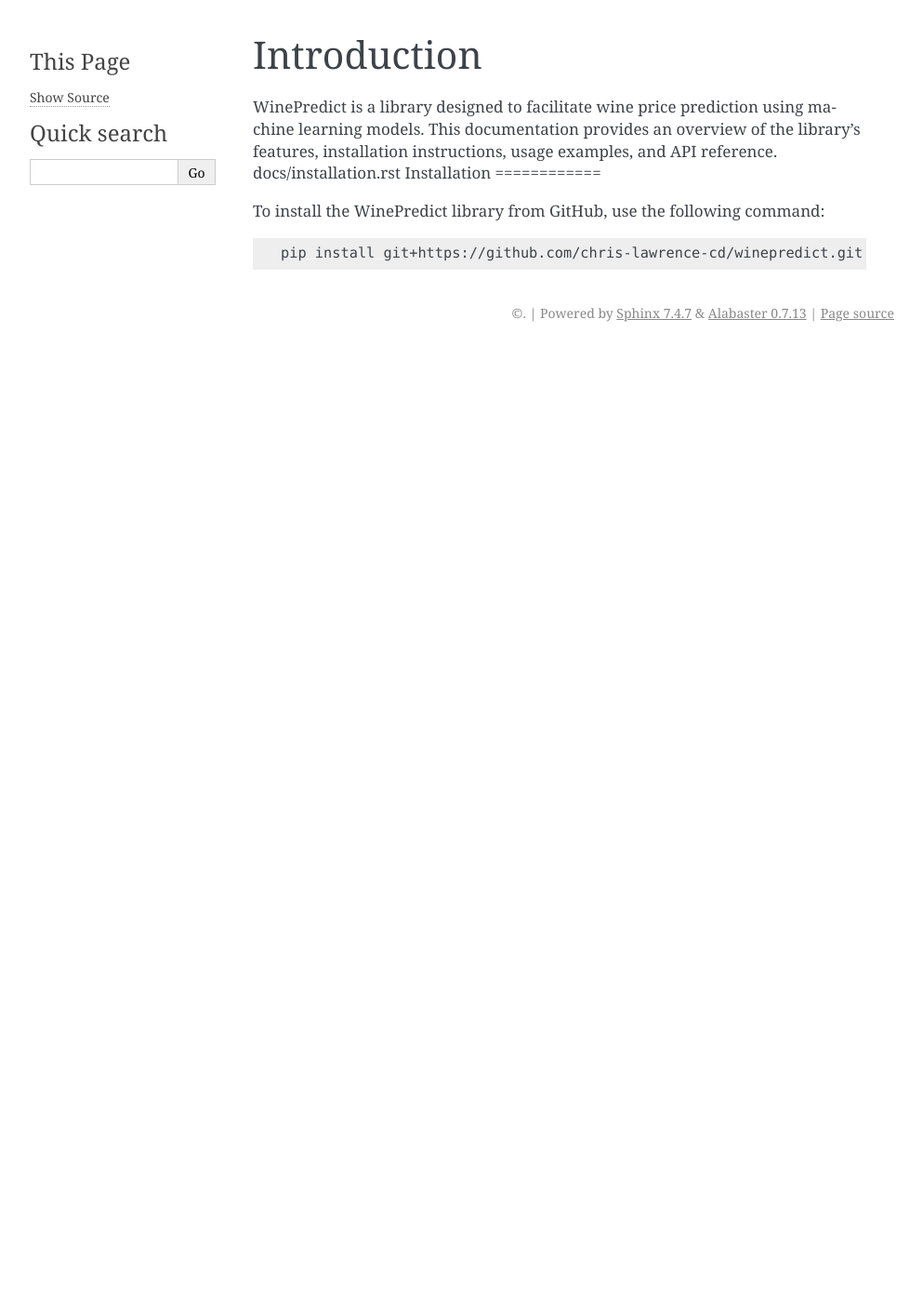
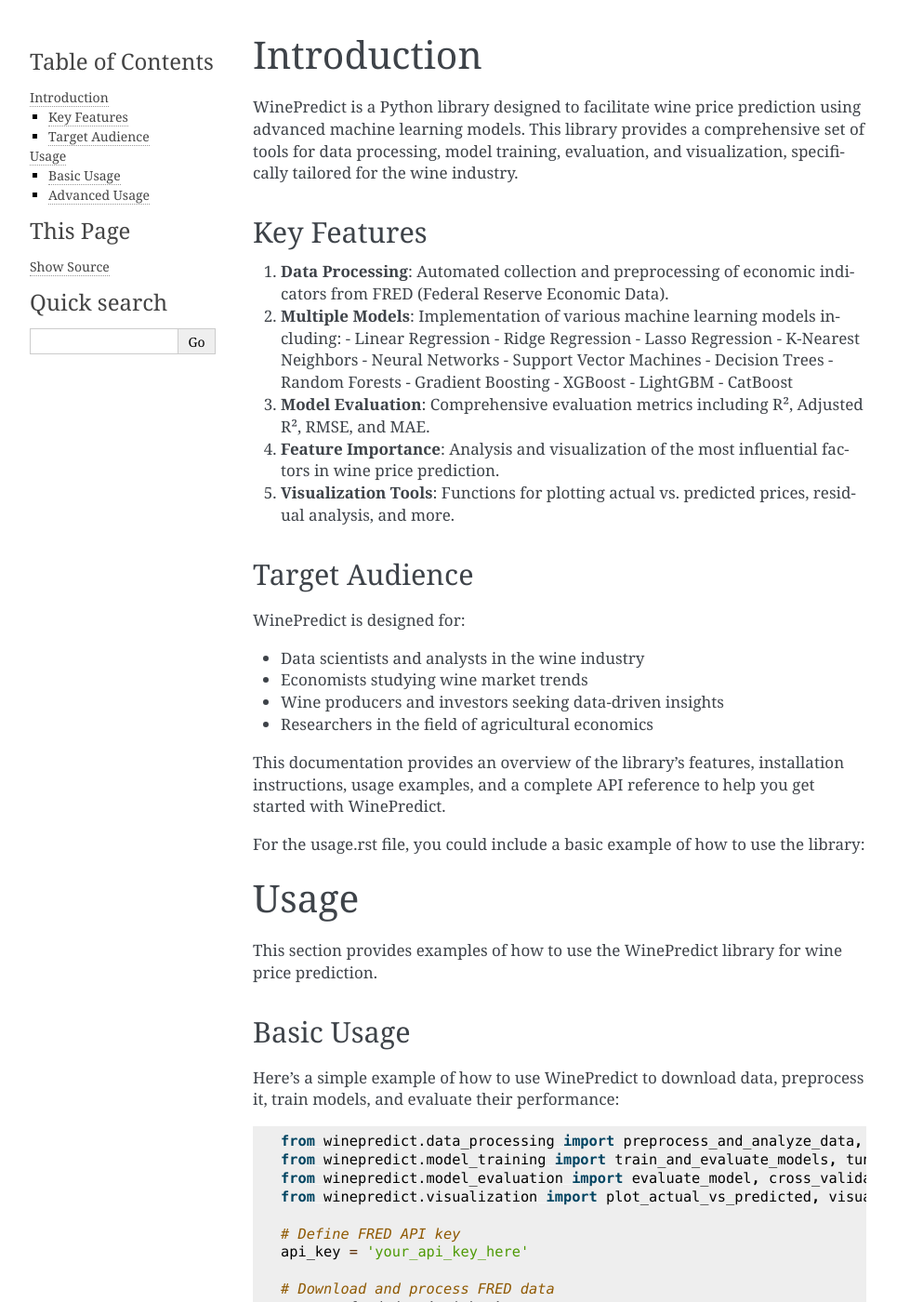
Before and after one commit to chris-lawrence-cd/winepredict, a Sphinx documentation site: the page built from docs/introduction.rst, in a window 1280 px wide and 1400 px high. Shown: the whole window at 93% size, without its empty margins (148-1141 px from the left). Built offline with Sphinx 7.4.7, drawn with Linux system fonts in a browser that asks for light colours; pages that are not in the unit, such as notebooks, are missing from menus; the version number is read from the project's files by our own code; some of the changed text lies outside the part shown.

Commit message:
Update introduction.rst

```diff
--- a/docs/introduction.rst
+++ b/docs/introduction.rst
@@ -1,13 +1,90 @@
 Introduction
 ============
 
-WinePredict is a library designed to facilitate wine price prediction using machine learning models. This documentation provides an overview of the library's features, installation instructions, usage examples, and API reference.
-docs/installation.rst
-Installation
-============
+WinePredict is a Python library designed to facilitate wine price prediction using advanced machine learning models. This library provides a comprehensive set of tools for data processing, model training, evaluation, and visualization, specifically tailored for the wine industry.
 
-To install the WinePredict library from GitHub, use the following command:
+Key Features
+------------
 
-.. code-block:: bash
+1. **Data Processing**: Automated collection and preprocessing of economic indicators from FRED (Federal Reserve Economic Data).
+2. **Multiple Models**: Implementation of various machine learning models including:
+   - Linear Regression
+   - Ridge Regression
+   - Lasso Regression
+   - K-Nearest Neighbors
+   - Neural Networks
+   - Support Vector Machines
+   - Decision Trees
+   - Random Forests
+   - Gradient Boosting
+   - XGBoost
+   - LightGBM
+   - CatBoost
 
-    pip install git+https://github.com/chris-lawrence-cd/winepredict.git
+3. **Model Evaluation**: Comprehensive evaluation metrics including R², Adjusted R², RMSE, and MAE.
+4. **Feature Importance**: Analysis and visualization of the most influential factors in wine price prediction.
+5. **Visualization Tools**: Functions for plotting actual vs. predicted prices, residual analysis, and more.
+
+Target Audience
+---------------
+
+WinePredict is designed for:
+
+- Data scientists and analysts in the wine industry
+- Economists studying wine market trends
+- Wine producers and investors seeking data-driven insights
+- Researchers in the field of agricultural economics
+
+This documentation provides an overview of the library's features, installation instructions, usage examples, and a complete API reference to help you get started with WinePredict.
+
+
+For the usage.rst file, you could include a basic example of how to use the library:
+
+Usage
+=====
+
+This section provides examples of how to use the WinePredict library for wine price prediction.
+
+Basic Usage
+-----------
+
+Here's a simple example of how to use WinePredict to download data, preprocess it, train models, and evaluate their performance:
+
+.. code-block:: python
+
+    from winepredict.data_processing import preprocess_and_analyze_data, process_fred_data
+    from winepredict.model_training import train_and_evaluate_models, tune_and_evaluate_catboost
+    from winepredict.model_evaluation import evaluate_model, cross_validate_model
+    from winepredict.visualization import plot_actual_vs_predicted, visualize_residuals, plot_feature_importance
+
+    # Define FRED API key
+    api_key = 'your_api_key_here'
+
+    # Download and process FRED data
+    process_fred_data(api_key)
+
+    # Preprocess and analyze data
+    file_path = 'FRED_Data.xlsx'
+    scaled_df = preprocess_and_analyze_data(file_path, output_file='correlation_matrix.png', save_vif=True)
+
+    # Train and evaluate multiple models
+    results_df = train_and_evaluate_models(scaled_df)
+
+    # Tune and evaluate CatBoost model
+    X = scaled_df.drop(['Average Wine Price'], axis=1)
+    y = scaled_df['Average Wine Price']
+    X_train, X_test, y_train, y_test = train_test_split(X, y, train_size=0.8, shuffle=True, random_state=42)
+    catboost_results = tune_and_evaluate_catboost(X_train, y_train, X_test, y_test)
+    best_catboost = catboost_results['best_estimator']
+
+    # Visualize results
+    plot_actual_vs_predicted(y_test, best_catboost.predict(X_test))
+    visualize_residuals(y_test, best_catboost.predict(X_test))
+    plot_feature_importance(catboost_results['ranked_feature_importance'])
+
+This example demonstrates the basic workflow of using WinePredict, from data processing to model evaluation and visualization.
+
+Advanced Usage
+--------------
+
+For more advanced usage and customization options, please refer to the API Reference section.
```
